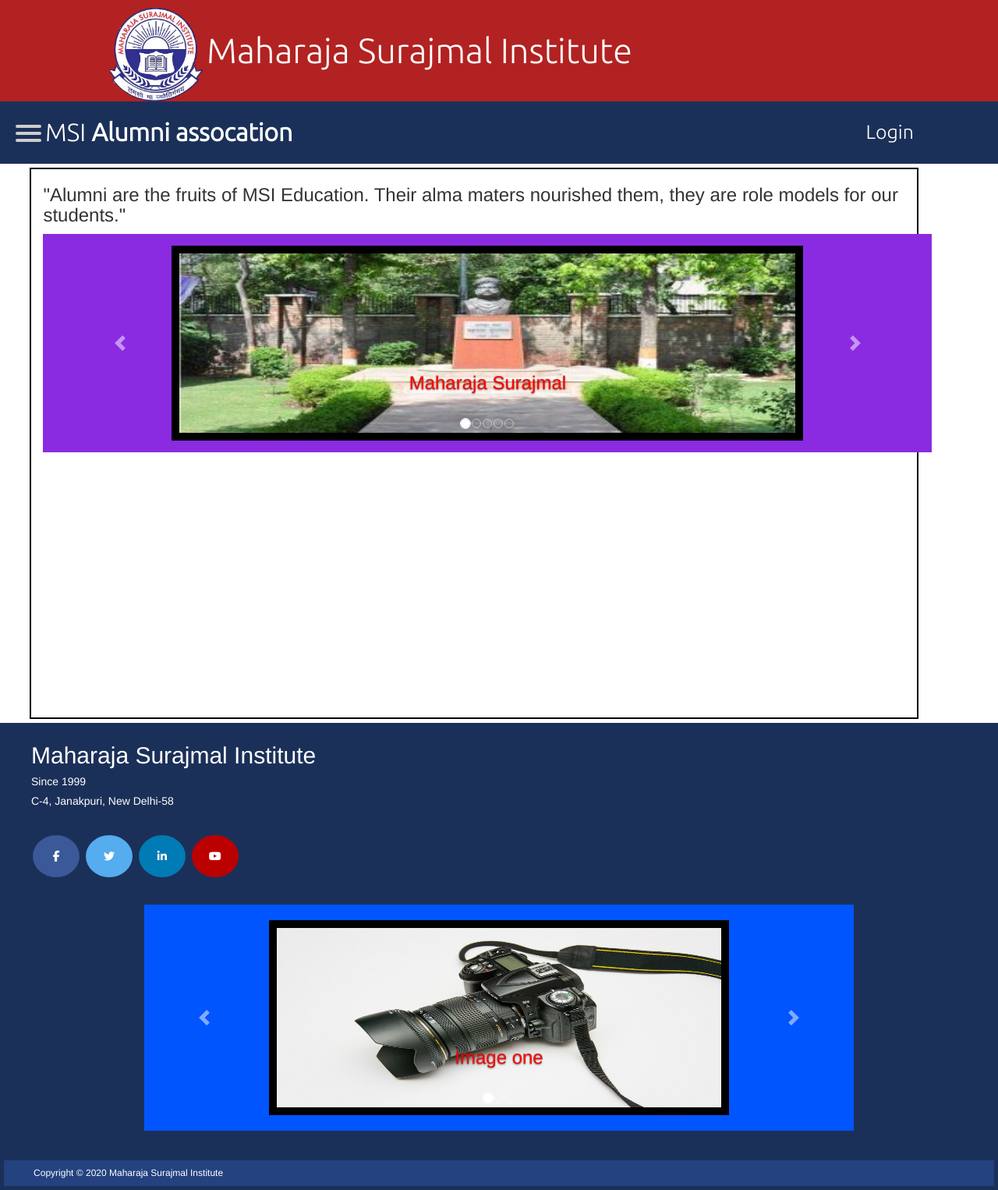
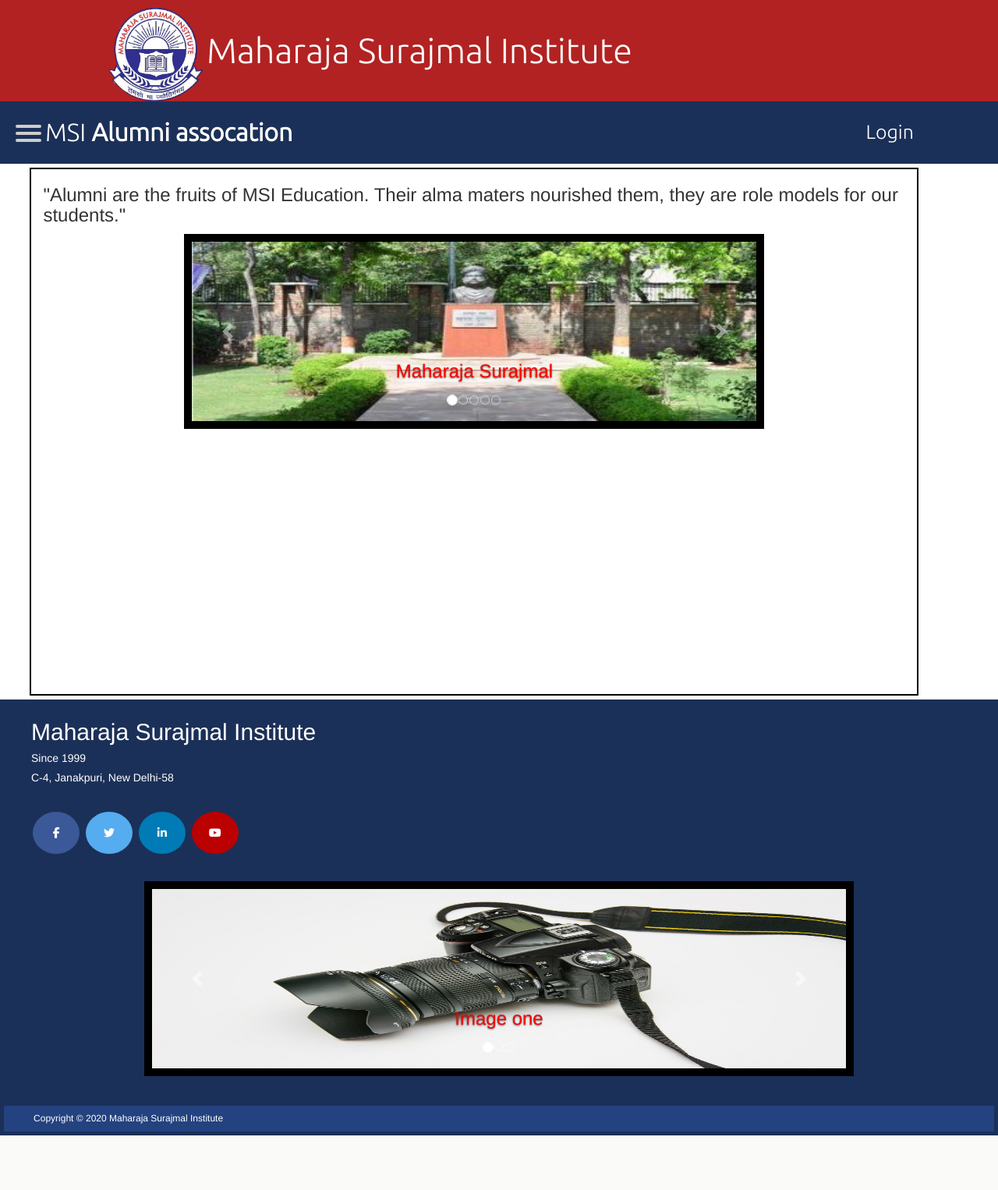
Before and after one commit to Megha2k/MSI-Alumni, a Django app: page / in a window 1280 px wide. Shown: the whole page at 78% size. After the commit the page ends 1456 px from the top, so only its background shows below. Run offline with Django 3.2, Linux system fonts and the light colour scheme; some libraries are stand-ins or nearby versions.

Commit message:
minor changes made after adding slider into body

```diff
--- a/alumni_portal/static/css/style.css
+++ b/alumni_portal/static/css/style.css
@@ -410,25 +410,6 @@ overflow-x: hidden;
     color: white;
 }
 
-.innercarousel{
-    padding: 15px 150px 15px 150px;
-
-
-}
-
-@media only screen and (max-width: 640px){
-    .innercarousel{
-        padding: 5px 10px 5px 10px;
-    }
-}
-
-.gradient1{
-    padding: 5px 10px 5px 10px;
-    background-color: #0055ff;
-
-
-}
-
 
 /* ------------------Shubham rathore section --------------------------- */
 /* ------------------------ENDs HERE------------------------------------ */
--- a/alumni_portal/templates/alumni_app/base.html
+++ b/alumni_portal/templates/alumni_app/base.html
@@ -109,10 +109,10 @@
 					<i href="#" class="fa fa-youtube"></i>
 				</div>
 			</div>
-			<div class="gradient1"style="width:70%; margin-left:auto; margin-right:auto;">
+			<div style="width:70%; margin-left:auto; margin-right:auto; margin-bottom:auto; margin-top:auto;"><!-- Image slider in footer --------------------------------------------->
 
 					   <div class="carousel slide" id="myslider" data-ride="carousel">
-						   <div class="carousel-inner innercarousel"><!-- ------------------images stored here------------------------------------------------------- -->
+						   <div class="carousel-inner"><!-- ------------------images stored here------------------------------------------------------- -->
 							   <div class="item active"><!-- ----------------------------------------------------------------first image--------------- -->
 								   <img src="{% static 'images/1.jpg' %}" alt="1.jpg" style="width:100%;height:250px; border: 10px solid black;">
 								   <div class="carousel-caption">
--- a/alumni_portal/templates/alumni_app/index.html
+++ b/alumni_portal/templates/alumni_app/index.html
@@ -7,10 +7,10 @@
 
 <h3>"Alumni are the fruits of MSI Education. Their alma maters nourished them, they are role models for our students."</h3>
 
-<div class="container" style="background-color: blueviolet;"><!-- slide show  in body-->
+<div class="container" style="width:70%; margin-left:auto; margin-right:auto;"><!-- slide show  in body-->
 
     <div class="carousel slide" id="mysliderbody" data-ride="carousel">
-        <div class="carousel-inner innercarousel"  ><!-- images stored here -->
+        <div class="carousel-inner"  ><!-- images stored here -->
             <div class="item active "><!-- first image-->
                 <img img src="{% static 'images/maharaja_surajmal_ji.jpg' %}" alt="1.jpg" style="width:100%;height:250px; border: 10px solid black; " >
                 <div class="carousel-caption">
```
Also changed, not shown: alumni_portal/static/css/index.css (+0 -16 lines).
